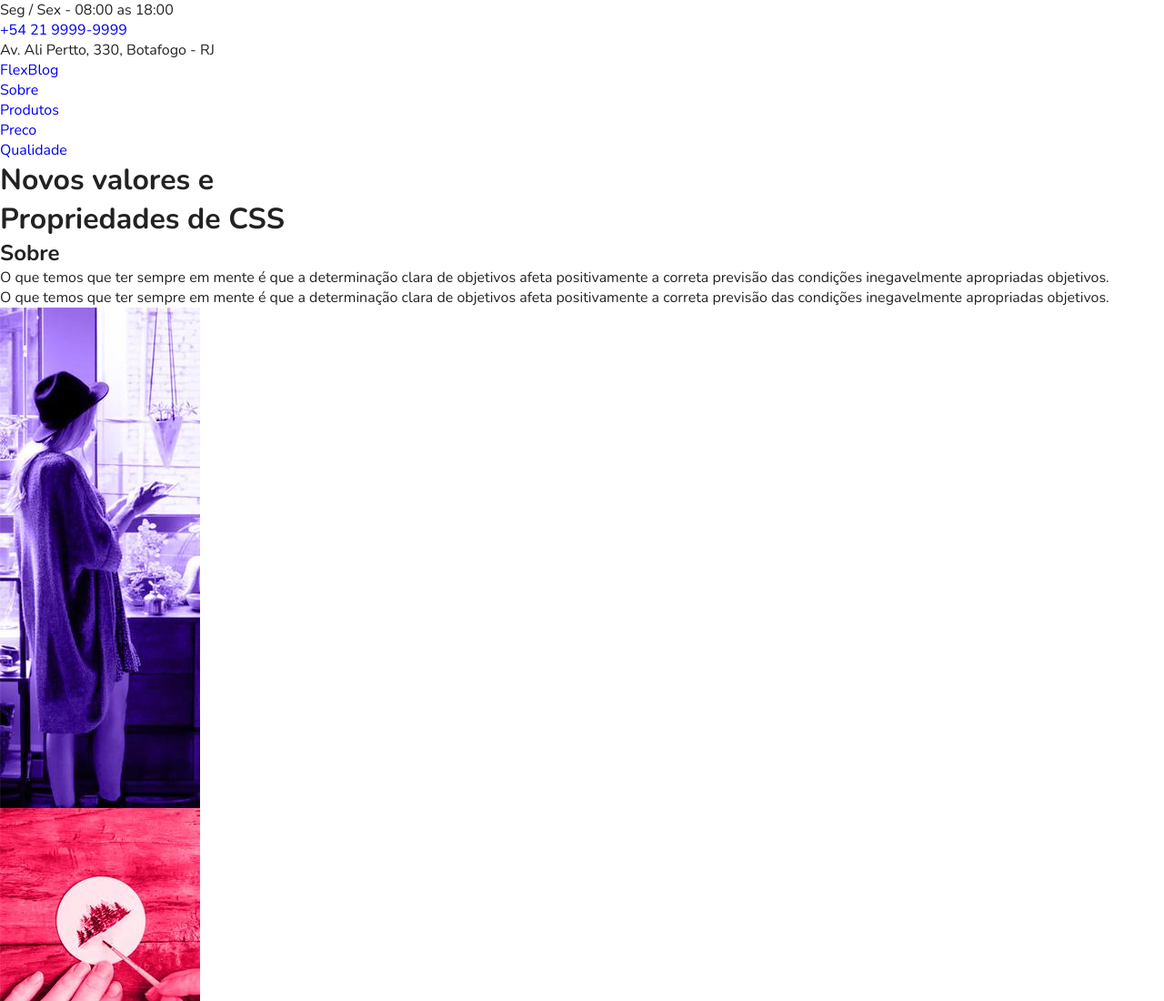
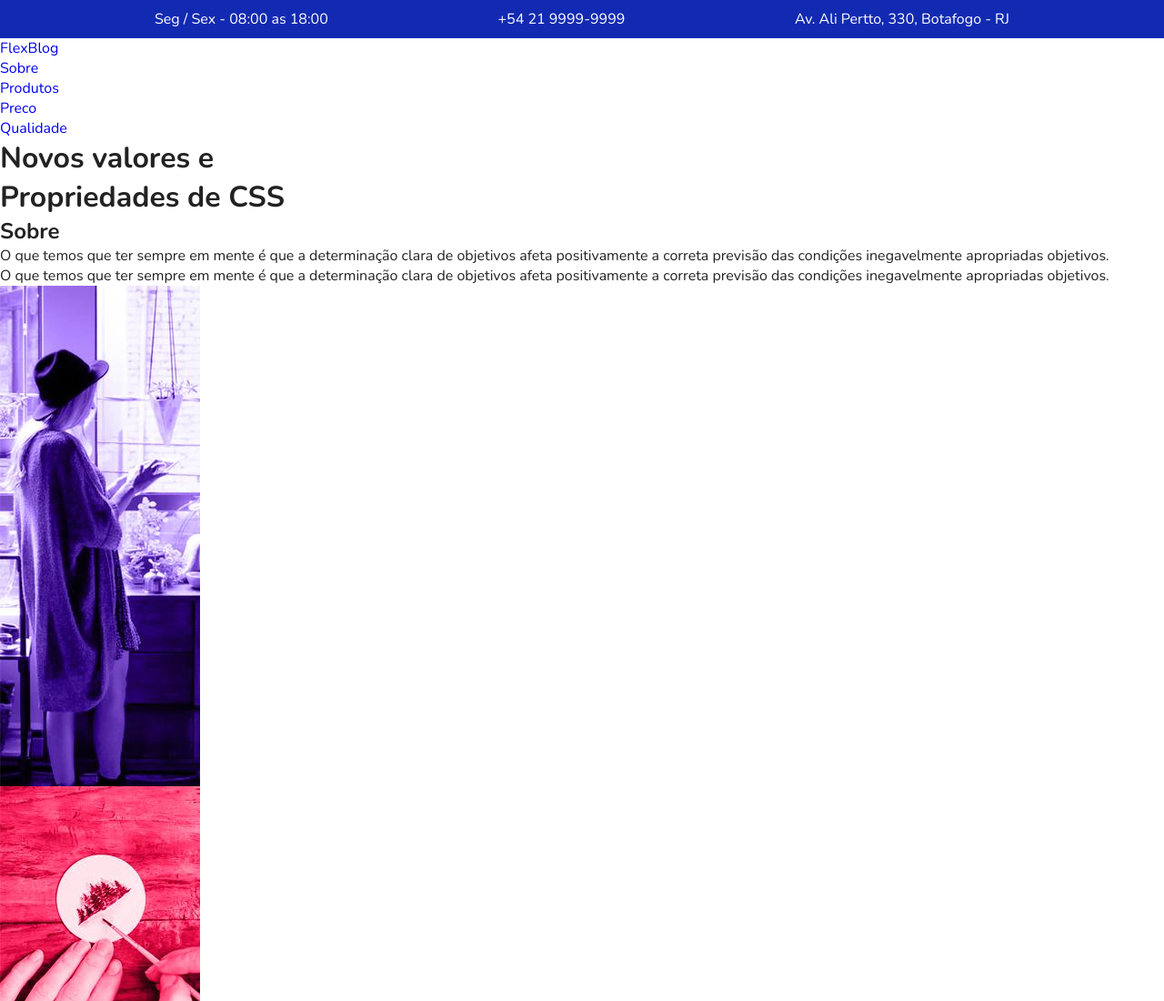
Before and after one commit to horquidia-lima/FlexBlog, a plain HTML site: page index.html in a window 1280 px wide. Shown: the top 1100 px of the page at 91% size. Drawn offline with nearby package versions, Linux system fonts and the light colour scheme.

Commit message:
CSS Superinfo

```diff
--- a/style/index.css
+++ b/style/index.css
@@ -21,3 +21,26 @@ img {
   display: block;
   max-width: 100%;
 }
+
+.superinfo-bg {
+  background: #122ab2;
+  color: white;
+}
+
+.superinfo {
+  max-width: 960px;
+  margin: 0 auto;
+  padding-top: 10px;
+
+  display: flex;
+  justify-content: space-between;
+  flex-wrap: wrap;
+}
+
+.superinfo p, .superinfo a {
+  margin: 0 10px 10px 10px;
+}
+
+.superinfo-bg a {
+  color: white;
+}
```
